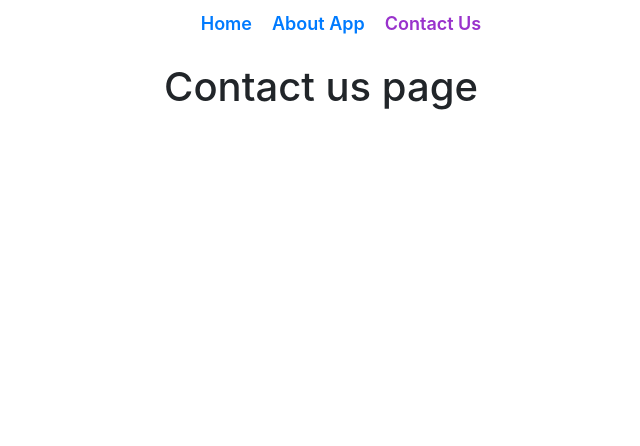
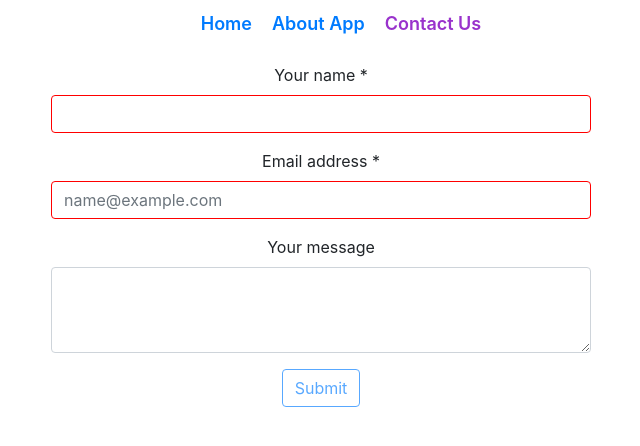
Before and after one commit to MASISKAR/react-demo-01, a React app: page /contact in a window 1280 px wide. Shown: the top 446 px of the page, without its empty margins (319-959 px from the left). Built offline with nearby package versions, Linux system fonts and the light colour scheme.

Commit message:
lesson-20

```diff
--- a/src/App.js
+++ b/src/App.js
@@ -43,7 +43,7 @@ handleClick = ()=>{
     <Route path='/contact' exact component={Contact}/>
     <Route path='/task/:id' exact component={SingleTask}/>
     <Route path='/404' exact component={NotFound}/>
-    <Redirect to='/404' />
+    {/* <Redirect to='/404' /> */}
     </Switch>
 
     </div>
--- a/src/components/NavMenu/NavMenu.js
+++ b/src/components/NavMenu/NavMenu.js
@@ -4,7 +4,6 @@ import {NavLink, withRouter} from 'react-router-dom';
 
 
 function NavMenu(props){
-    console.log('props', props.location.pathname);
     return (
         <nav>
         <ul className={classes.ul}>
--- a/src/components/Search/Search.js
+++ b/src/components/Search/Search.js
@@ -77,11 +77,13 @@ class Search extends Component {
     this.setState({ search: event.target.value });
   }
 
-  submitHandler = (type = 'submit') => {
+  submitHandler = (type) => (event)=>{
     if (type === 'reset') {
       this.props.onSubmit({});
+    this.setState(this.defaultState);
     }
-    else {
+
+    if((!type && event.key === 'Enter') || type === 'submit'){
       const { sortId, search, filterId, date } = this.state;
       const data = {
         search: search,
@@ -91,10 +93,8 @@ class Search extends Component {
         data[filterId] = date;
       }
       this.props.onSubmit(data);
+    this.setState(this.defaultState);
     }
-
-    this.setState(this.defaultState);
-
   }
 
   selectHandler = (type, id, title) => () => {
@@ -123,12 +123,13 @@ class Search extends Component {
             aria-describedby="basic-addon2"
             value={search}
             onChange={this.inputChangeHandler}
+            onKeyDown = {this.submitHandler()}
           />
           <InputGroup.Append>
             <Button
               variant="outline-primary"
 
-              onClick={this.submitHandler}
+              onClick={this.submitHandler('submit')}
             >
               Search
               </Button>
@@ -172,7 +173,7 @@ class Search extends Component {
 
         <Button
           variant="outline-secondary"
-          onClick={() => this.submitHandler('reset')}
+          onClick={this.submitHandler('reset')}
         >
           Reset
 </Button>
--- a/src/components/containers/Contact/Contact.js
+++ b/src/components/containers/Contact/Contact.js
@@ -1,13 +1,81 @@
 import React, { Component } from 'react';
 import classes from './style.module.css';
+import { Button, Container, Row, Col, Form } from 'react-bootstrap';
+import {nameValidator, emailValidator} from '../../../helpers/validator';
+
+class Contact extends Component {
+state = {
+    name: '',
+    email: '',
+    message: ''
+}
 
 
-class Contact extends Component {
+    submitHandler = ()=>{
+        console.log('submit');
+    }
+
+    inputChangeHandler = (type)=> (event)=>{
+        this.setState({
+            [type]: event.target.value
+        });
+    }
+
+    render() {
+const {name, email, message} = this.state;
+const isNameValid = nameValidator(name);
+const isEmailValid = emailValidator(email);
 
 
-    render() {
         return (
-            <h1 className= {classes.heading}>Contact us page</h1>
+            <Container>
+                <Row className="justify-content-md-center">
+                    <Col sm='6'>
+                        <Form>
+                            <Form.Group controlId="exampleForm.ControlSelect1">
+                                <Form.Label>Your name *</Form.Label>
+                                <Form.Control
+                                value = {name}
+                                className = {!isNameValid ? classes.invalid : ''}
+                                type='text'
+                                onChange = {this.inputChangeHandler('name')}
+                                 />
+                            </Form.Group>
+
+                            <Form.Group controlId="exampleForm.ControlInput1">
+                                <Form.Label>Email address *</Form.Label>
+                                <Form.Control
+                                type="email"
+                                value = {email}
+                                className = {!isEmailValid ? classes.invalid : ''}
+                                 placeholder="name@example.com"
+                                 onChange = {this.inputChangeHandler('email')}
+                                  />
+                            </Form.Group>
+
+                            <Form.Group controlId="exampleForm.ControlTextarea1">
+                                <Form.Label>Your message</Form.Label>
+                                <Form.Control
+                                as="textarea"
+                                rows="3"
+                                value = {message}
+                                onChange = {this.inputChangeHandler('message')}
+                                />
+                            </Form.Group>
+                            <Button
+                            variant="outline-primary"
+                            onClick={this.submitHandler}
+                            disabled = {!(isNameValid && isEmailValid)}
+                          >
+                            Submit
+                            </Button>
+                        </Form>
+
+                    </Col>
+                </Row>
+
+            </Container>
+
         );
     }
 }
--- a/src/components/containers/Contact/style.module.css
+++ b/src/components/containers/Contact/style.module.css
@@ -1,15 +1,3 @@
-/* .col{
-border: 1px solid #f00;
-height: 200px;
+.invalid, .invalid:focus {
+    border: 1px solid red;
 }
-
-.block{
-    width: 80%;
-    height: 80%;
-    background: #0f0;
-    margin: auto;
-} */
-
-.inputRow{
-    margin-top: 50px;
-}
--- a/src/components/containers/SingleTask/SingleTask.js
+++ b/src/components/containers/SingleTask/SingleTask.js
@@ -46,7 +46,6 @@ deleteTask = ()=>{
 };
 
     render() {
-        console.log(this.props);
         const {task} = this.state;
         return (
             <>
--- a/src/components/containers/ToDo/ToDo.js
+++ b/src/components/containers/ToDo/ToDo.js
@@ -26,7 +26,18 @@ class ToDo extends Component {
     }
 
     componentDidMount() {
-        fetch('http://localhost:3001/tasks', {
+        this.getTasks();
+    }
+
+
+componentDidUpdate(prevProps){
+    if(prevProps.location.search !== this.props.location.search){
+        this.getTasks();
+    }
+}
+
+getTasks = ()=>{
+    fetch(`http://localhost:3001/tasks${this.props.location.search}`, {
         method: 'GET',
     })
         .then(res => res.json())
@@ -41,11 +52,10 @@ class ToDo extends Component {
                 variant: 'error',
             });
         });
-    }
-
+};
 
     addTask = (taskData) => {
-        fetch('http://localhost:3001/tasks', {
+        fetch(`http://localhost:3001/tasks`, {
             method: 'POST',
             body: JSON.stringify(taskData),
             headers: {
@@ -179,14 +189,13 @@ class ToDo extends Component {
     }
 
     handleModalOpen = (taskIndex) => () => {
-        console.log(taskIndex)
+
         this.setState({
             taskIndex: taskIndex
         });
     }
 
     toggleTaskModal = (type)=>() => {
-        console.log(`show${type}TaskModal`);
         this.setState({ [`show${type}TaskModal`]: !this.state[`show${type}TaskModal`] });
     };
 
@@ -227,10 +236,13 @@ class ToDo extends Component {
         let query = '';
 
             for(let key in data){
+                if(data[key]){
                     query+= `${key}=${data[key]}&`
                 }
+            }
 
-        fetch(`http://localhost:3001/tasks?${query}`, {
+            this.props.history.push(`/?${query}`);
+/*         fetch(`http://localhost:3001/tasks?${query}`, {
             method: 'GET',
         })
             .then(res => res.json())
@@ -244,7 +256,7 @@ class ToDo extends Component {
                 this.props.enqueueSnackbar(error.toString(), {
                     variant: 'error',
                 });
-            });
+            }); */
     };
 
     render() {
--- /dev/null
+++ b/src/helpers/validator.js
@@ -0,0 +1,12 @@
+function nameValidator(value){
+    const reg = /[a-z^0-9^!#$%&@'*+/=?]/ig;
+    return reg.test(value);
+}
+
+function emailValidator(value){
+    const reg = /^(([^<>()[\]\\.,;:\s@"]+(\.[^<>()[\]\\.,;:\s@"]+)*)|(".+"))@((\[[0-9]{1,3}\.[0-9]{1,3}\.[0-9]{1,3}\.[0-9]{1,3}])|(([a-zA-Z\-0-9]+\.)+[a-zA-Z]{2,}))$/;
+
+    return reg.test(value);
+}
+
+export {nameValidator, emailValidator};
```
Lines whose indentation alone changed are shown as unchanged.
